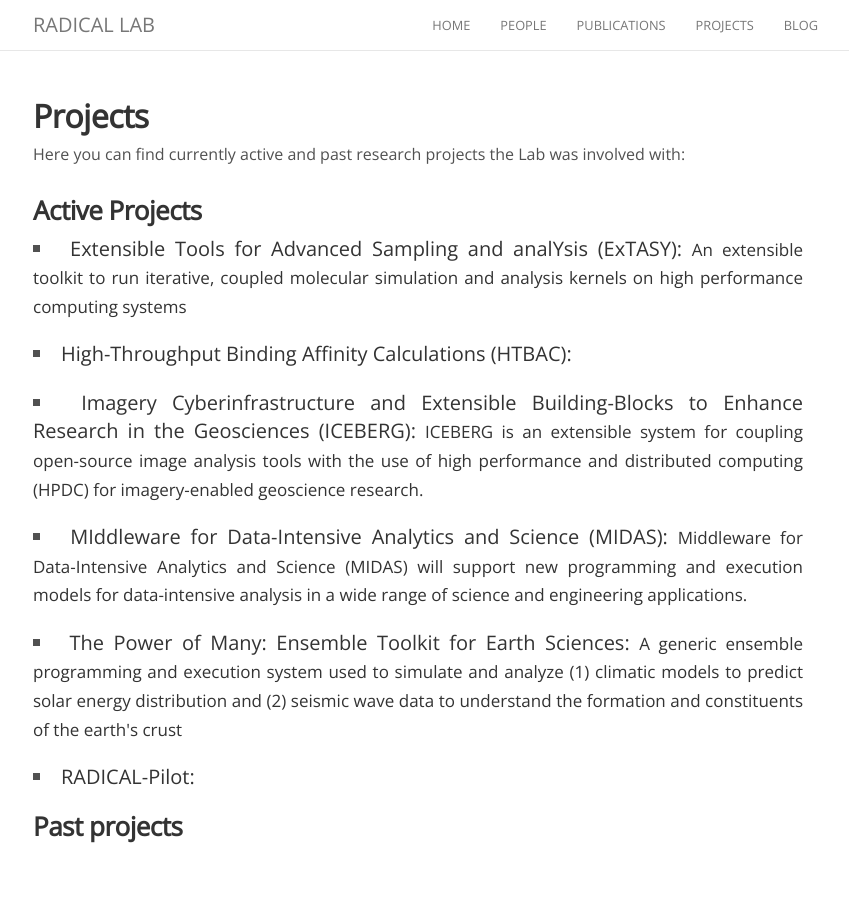
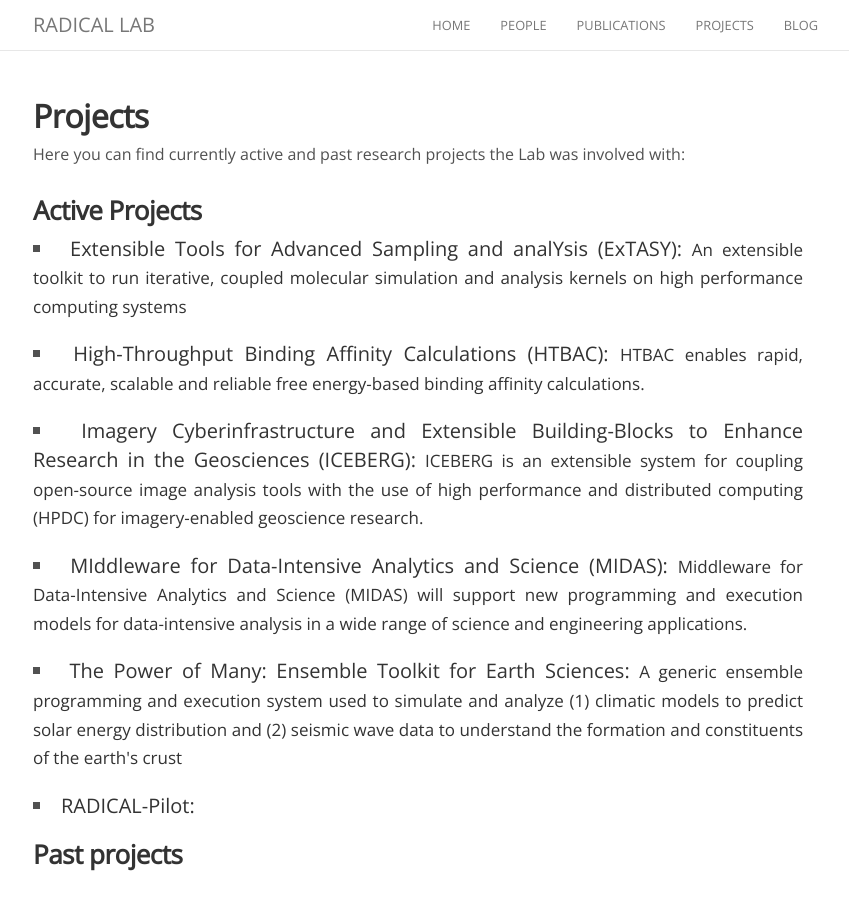
Before and after one commit to seymaguleryuz/radical-group.github.io, a Jekyll site: the page built from projects.md, in a window 1280 px wide. Shown: the whole page, without its empty margins (222-1071 px from the left). Built offline with Jekyll 4.4.1, drawn with Linux system fonts in a browser that asks for light colours; nearby versions of some CDN libraries.

Commit message:
Update htbac.md

```diff
--- a/_projects/htbac.md
+++ b/_projects/htbac.md
@@ -2,6 +2,7 @@
 title: "High-Throughput Binding Affinity Calculations (HTBAC)"
 collection: projects
 permalink: /projects/htbac
+abstract: HTBAC enables rapid, accurate, scalable and reliable free energy-based binding affinity calculations.
 ---
 
 Resistance to chemotherapy and molecularly targeted therapies is a major factor in limiting the effectiveness of cancer therapies. In many cases resistance can be linked to genetic changes in target proteins, either pre-existing or evolutionarily selected during treatment. Key to overcoming this challenge is the understanding of the molecular determinants of drug binding. The key physical parameters determining drug effectiveness are the binding free energy and the residence time of a ligand. Using molecular simulation we can gain insights into both of these quantities, which can inform both stratified or personal treatment regimes and drug development.
```
